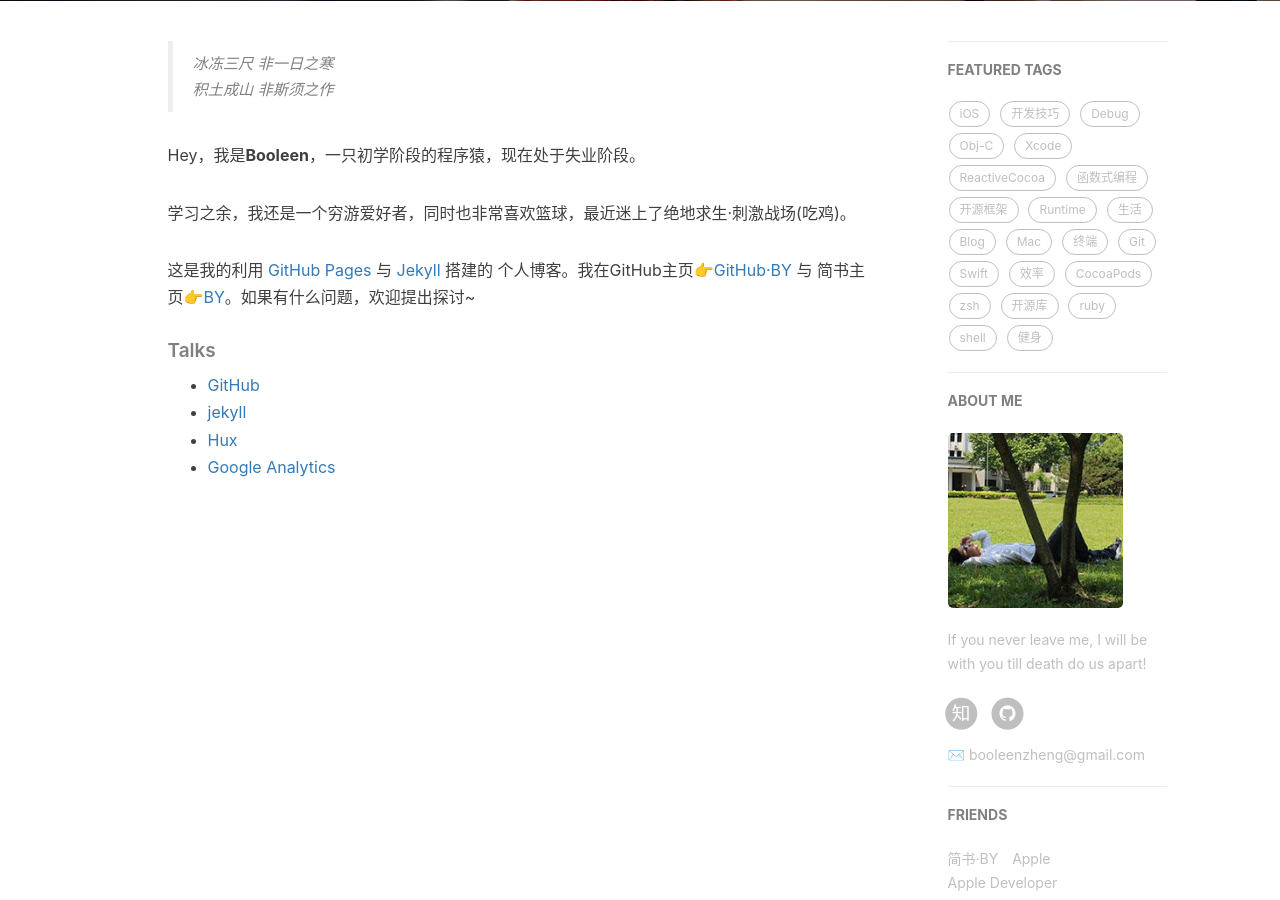
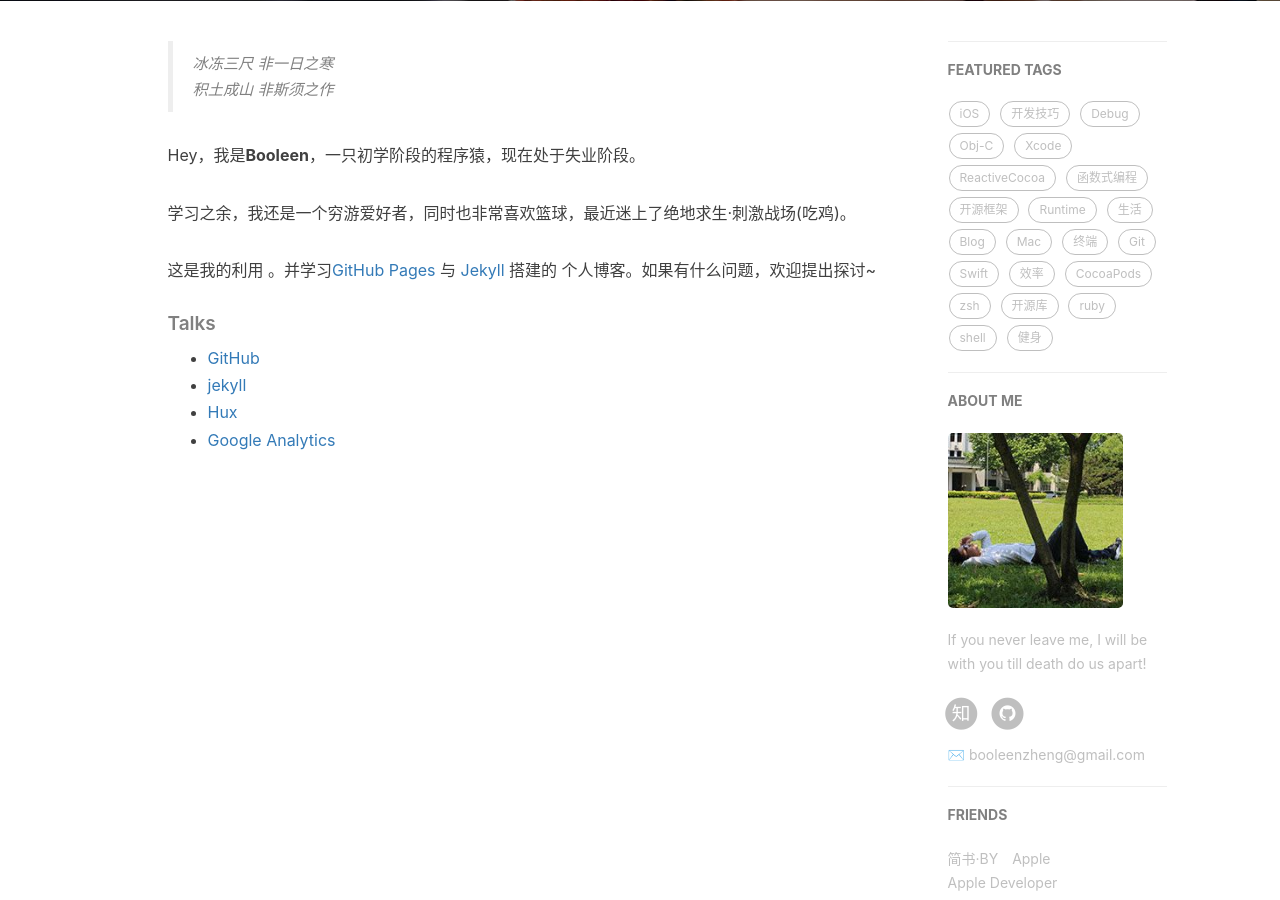
Before and after one commit to zhenghuilin/Blog, a Jekyll site: the page built from about.html, in a window 1280 px wide and 900 px high, scrolled down 417 px. Built offline with Jekyll 4.4.1, drawn with Linux system fonts in a browser that asks for light colours; nearby versions of some CDN libraries; comment, search, counter and statistics services are not loaded.

Commit message:
修改about首页说明

```diff
--- a/about.html
+++ b/about.html
@@ -22,7 +22,7 @@
 
     <p>学习之余，我还是一个穷游爱好者，同时也非常喜欢篮球，最近迷上了绝地求生·刺激战场(吃鸡)。</p>
 
-    <p>这是我的利用 <a href="https://pages.github.com/">GitHub Pages</a> 与 <a href="http://jekyll.com.cn/">Jekyll</a> 搭建的 个人博客。我在GitHub主页<a href="https://github.com/qiubaiying">👉GitHub·BY</a> 与 简书主页<a href="https://http://www.jianshu.com/u/e71990ada2fd">👉BY</a>。如果有什么问题，欢迎提出探讨~</p>
+    <p>这是我的利用 <a href="https://http://www.jianshu.com/u/e71990ada2fd"qiubaiying简书主页></a>。并学习<a href="https://pages.github.com/">GitHub Pages</a> 与 <a href="http://jekyll.com.cn/">Jekyll</a> 搭建的 个人博客。如果有什么问题，欢迎提出探讨~</p>
 
     <p></p>
 
```
